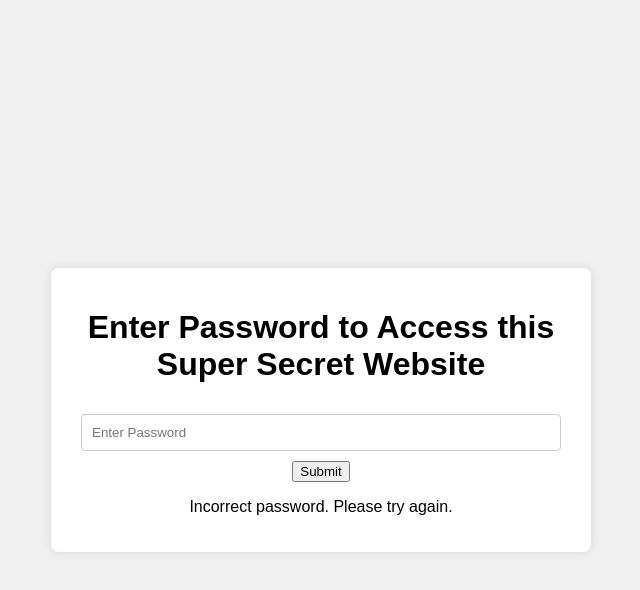
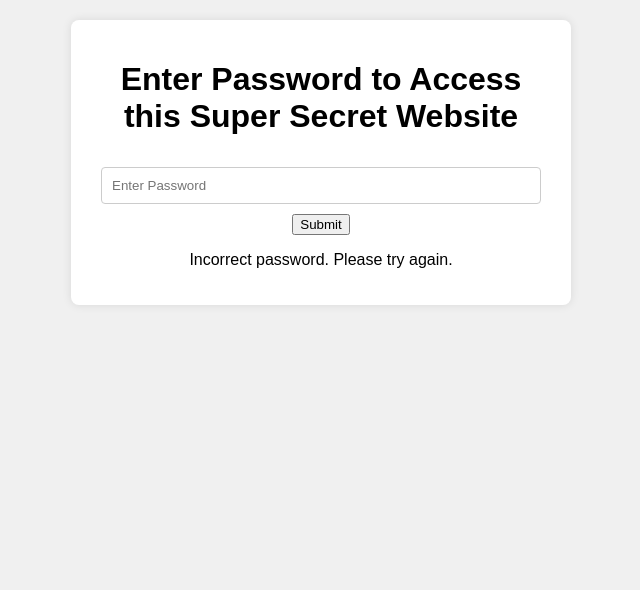
Before and after one commit to teletobe/dorfgeschichten, a website: page public/index.html in a window 1280 px wide. Shown: the whole page, without its empty margins (319-959 px from the left). Drawn offline with Linux system fonts and the light colour scheme.

Commit message:
Fix deployment issue

```diff
--- a/public/style.css
+++ b/public/style.css
@@ -1,11 +1,10 @@
 body {
   font-family: Arial, sans-serif;
   margin: 0;
-  padding: 20px 0 0 0; /* Add top padding to create space from the top */
+  padding: 20px 0; /* Padding at the top and bottom */
   display: flex;
   justify-content: center;
-  align-items: center;
-  height: 100vh;
+  align-items: flex-start; /* Align items to the top */
   background-color: #f0f0f0;
   box-sizing: border-box; /* Ensure padding is included in the height calculation */
 }
@@ -19,6 +18,7 @@ body {
   box-shadow: 0 0 10px rgba(0, 0, 0, 0.1);
   max-width: 500px; /* Adjust the width of the sections */
   width: 100%;
+  box-sizing: border-box; /* Ensure padding is included in the width */
 }
 
 #password-section input,
@@ -38,6 +38,7 @@ body {
   height: auto; /* Ensure the image maintains its aspect ratio */
   margin-bottom: 20px;
   border-radius: 8px;
+  display: block; /* Ensures the image behaves like a block-level element */
 }
 
 #comment-form {
```
